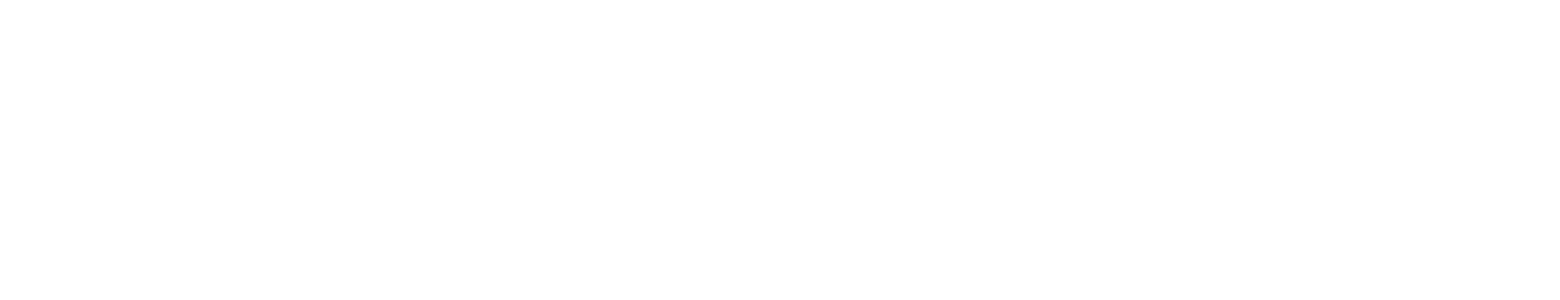
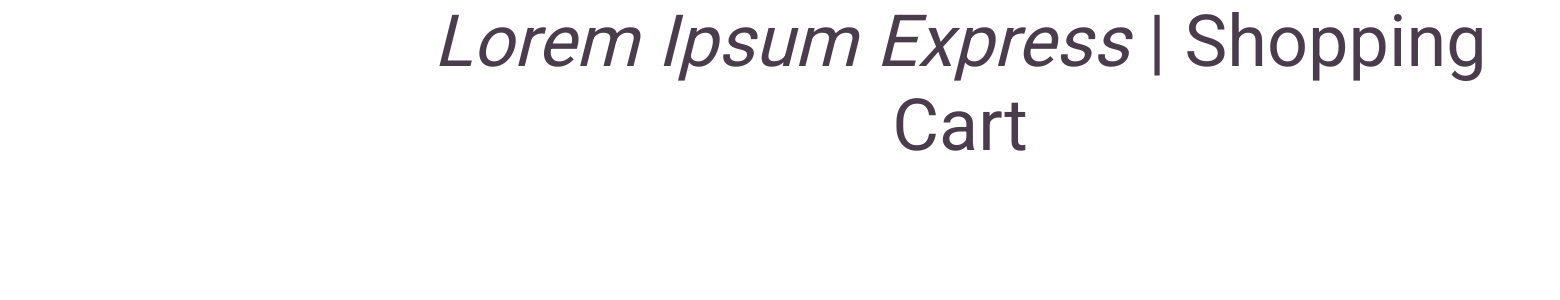
Before and after one commit to shina-hiroyuki20-fixer/MyNuxtECSite, a Nuxt app: page /cart in a window 1280 px wide. Before the commit this address had no page. Shown: the top 300 px of the page, 1560 px wide, since content can reach past the window. Built offline with nearby package versions, Linux system fonts and the light colour scheme.

Commit message:
add: Created cart page :sparkles:
取り敢えず追加した。

```diff
--- /dev/null
+++ b/pages/cart/index.vue
@@ -0,0 +1,32 @@
+<template>
+  <div class="font-title">
+    <span style="font-style:italic;">Lorem Ipsum Express</span> | Shopping Cart
+  </div>
+</template>
+
+<script>
+export default {
+  name: 'Index'
+};
+</script>
+
+<style lang="scss">
+.font-title{
+  /* Lorem Ipsum Express | Shopping Cart */
+
+  position: absolute;
+  width: 1200px;
+  height: 100px;
+  left: 360px;
+  top: 0px;
+
+  font-family: Roboto;
+  font-style: normal;
+  font-weight: normal;
+  font-size: 72px;
+  line-height: 84px;
+  text-align: center;
+
+  color: #4A3C4C;
+}
+</style>
```
